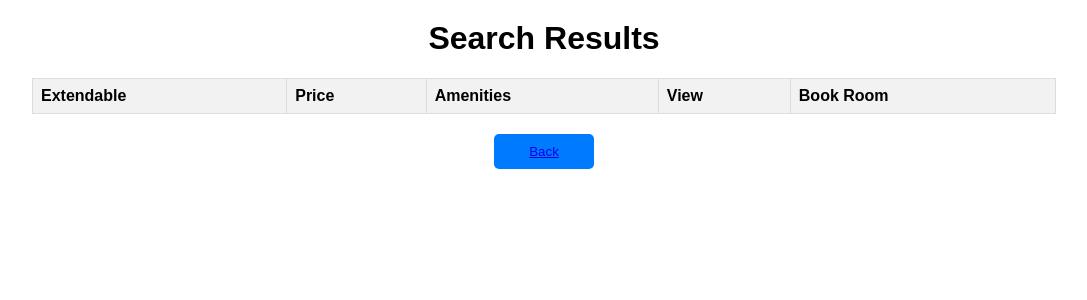
After one commit to oZep/Hotel, a Flask app: page /search_results.html in a window 1280 px wide. The commit adds this page. Shown: the top 300 px of the page, without its empty margins (96-1183 px from the left). Run offline with Flask 3, Linux system fonts and the light colour scheme; lists and menus that the app fills with data are empty.

Commit message:
first page done

```diff
--- a/app.py
+++ b/app.py
@@ -1,5 +1,7 @@
 from flask import Flask, render_template, request, redirect, url_for
 from flask_sqlalchemy import SQLAlchemy
+from sqlalchemy import text
+from datetime import datetime
 
 app = Flask(__name__)
 app.config['SQLALCHEMY_DATABASE_URI'] = 'postgresql://postgres:issadogs@localhost/hotel'
@@ -44,6 +46,18 @@ def employee_page():
 def employee():
     return render_template('employeePage.html')
 
+@app.route('/search_results.html')
+def search_results():
+    return render_template('search_results.html')
+
+@app.route('/confirmation/<int:room_id>/<int:customer_id>')
+def confirmation(room_id, customer_id):
+    # Retrieve customer and room information
+    customer = Customer.query.get(customer_id)
+    room = Room.query.get(room_id)
+    return render_template('confirmation.html', customer=customer, room_id=room_id)
+
+
 @app.route('/signin', methods=['POST'])
 def signin():
     username = request.form['name']
@@ -56,44 +70,79 @@ def signin():
         # Authentication failed, redirect back to sign-in page
         return redirect(url_for('employee_signup'))
 
-class Product(db.Model):
-    id = db.Column(db.Integer, primary_key=True)
-    name = db.Column(db.String(100), nullable=False)
-    description = db.Column(db.String(200))
-    price = db.Column(db.Float)
+class Room(db.Model):
+    __tablename__ = 'room'
+
+    room_id = db.Column(db.Integer, primary_key=True)
+    capacity = db.Column(db.Integer)
+    extendable = db.Column(db.Boolean)
+    hotel_id = db.Column(db.Integer)
+    isavailable = db.Column(db.Boolean)
+    price = db.Column(db.Numeric)
+    view = db.Column(db.Boolean)
+
+class Customer(db.Model):
+    __tablename__ = 'customer'
+
+    cus_id = db.Column(db.Integer, primary_key=True)
+    fullname = db.Column(db.String(255))
+    address = db.Column(db.String(255))
+    registrationdate = db.Column(db.Date)
+
+
 @app.route('/search', methods=['GET'])
 def search():
     amenities = request.args.get('amenities')
+    pricelow = request.args.get('pricelow')
     pricehigh = request.args.get('pricehigh')
-    pricelow = request.args.get('pricelow')
     extendible = request.args.get('extendible')
-    # Start building the SQL query
-    sql_query = "SELECT * FROM products WHERE 1=1"
+    view = request.args.get('view')
 
+    query = Room.query
+
+    # Filter based on search parameters
     if amenities:
-        sql_query += f" AND amenities ILIKE '%{amenities}%'"
+        query = query.filter(Room.amenities.ilike(f"%{amenities}%"))
+    if pricelow:
+        query = query.filter(Room.price >= float(pricelow))
     if pricehigh:
-        sql_query += f" AND price <= {pricehigh}"
-    if pricelow:
-        sql_query += f" AND price >= {pricelow}"
+        query = query.filter(Room.price <= float(pricehigh))
     if extendible:
-        sql_query += f" AND extendible = '{extendible}'"
+        query = query.filter(Room.extendible == True)
+    if view:
+        query = query.filter(Room.view == True)
 
-    sql_query += f" AND isAvailable = 'TRUE'"
-    # Execute
-    results = db.session.execute(text(sql_query))
-    # Format results
-    html_results = ''
-    for row in results:
-        html_results += f'<div class="room">'
-        html_results += f'<img src="{row.image}" alt="{row.name}">'
-        html_results += f'<div class="details">'
-        html_results += f'<h2>{row.name}</h2>'
-        html_results += f'<p>Price: ${row.price} per night</p>'
-        html_results += f'<button class="book-button" onclick="booked({row.RoomID})"><a href="book.html">Book</a></button>' #also make clicking this take the user to another page, keeping track of the specific room id they chose
-        html_results += f'</div>'
-        html_results += f'</div>'
+    results = query.all()
 
-    #return html_results
+    return render_template('search_results.html', results=results)
+
+
+@app.route('/book/<int:room_id>', methods=['GET', 'POST'])
+def book_room(room_id):
+    if request.method == 'POST':
+        # Extract information from the booking form
+        fullname = request.form.get('fullname')
+        email = request.form.get('email')
+        address = request.form.get('address')
+        dateofreg = request.form.get('dateofreg')
+
+        # Create a new Customer instance
+        new_customer = Customer(fullname=fullname, address=address, registrationdate=datetime.strptime(dateofreg, '%Y-%m-%d').date())
+
+        # Add the new customer to the database
+        db.session.add(new_customer)
+        db.session.commit()
+
+        # Update the room's availability
+        room = Room.query.get(room_id)
+        room.isavailable = False
+        db.session.commit()
+
+        # Redirect to a confirmation page or somewhere else
+        return redirect(url_for('confirmation', room_id=room_id, customer_id=new_customer.id))
+
+    # Render the booking page template
+    return render_template('book.html', room_id=room_id)
+
 if __name__ == '__main__':
-    app.run()
+   app.run(debug=True)
--- /dev/null
+++ b/templates/search_results.html
@@ -0,0 +1,87 @@
+<!DOCTYPE html>
+<html lang="en">
+<head>
+    <meta charset="UTF-8">
+    <meta name="viewport" content="width=device-width, initial-scale=1.0">
+    <title>Search Results</title>
+    <style>
+        body {
+            font-family: Arial, sans-serif;
+            margin: 0;
+            padding: 0;
+        }
+        h1 {
+            text-align: center;
+            margin-top: 20px;
+        }
+        table {
+            width: 80%;
+            margin: 20px auto;
+            border-collapse: collapse;
+        }
+        th, td {
+            border: 1px solid #ddd;
+            padding: 8px;
+            text-align: left;
+        }
+        th {
+            background-color: #f2f2f2;
+        }
+        tr:nth-child(even) {
+            background-color: #f2f2f2;
+        }
+        tr:hover {
+            background-color: #ddd;
+        }
+        button {
+            display: block;
+            width: 100px;
+            margin: 20px auto;
+            padding: 10px;
+            text-align: center;
+            background-color: #007bff;
+            color: #fff;
+            border: none;
+            border-radius: 5px;
+            text-decoration: none;
+        }
+        button:hover {
+            background-color: #0056b3;
+        }
+    </style>
+</head>
+<body>
+    <h1>Search Results</h1>
+
+    <table>
+        <thead>
+            <tr>
+                <th>Extendable</th>
+                <th>Price</th>
+                <th>Amenities</th>
+                <th>View</th>
+                <th>Book Room</th>  <!-- Add new column for button -->
+            </tr>
+        </thead>
+        <tbody>
+            {% for room in results %}
+            <tr>
+                <td>{{ room.hotel_name }}</td>
+                <td>{{ room.stars }}</td>
+                <td>{{ room.extendable }}</td>
+                <td>{{ room.price }}</td>
+                <td>{{ room.amenities }}</td>
+                <td>{{ room.view }}</td>
+                <td>
+                    <form action="/book/{{ room.room_id }}" method="get">
+                        <button type="submit">Book</button>
+                    </form>
+                </td>
+            </tr>
+            {% endfor %}
+        </tbody>
+    </table>
+
+    <button><a href="index.html">Back</a></button>
+</body>
+</html>
```
Also changed, not shown: templates/book.html (+28 -1 lines), templates/confirmation.html (added, +23 -0 lines), templates/searchS.html (+13 -18 lines).
